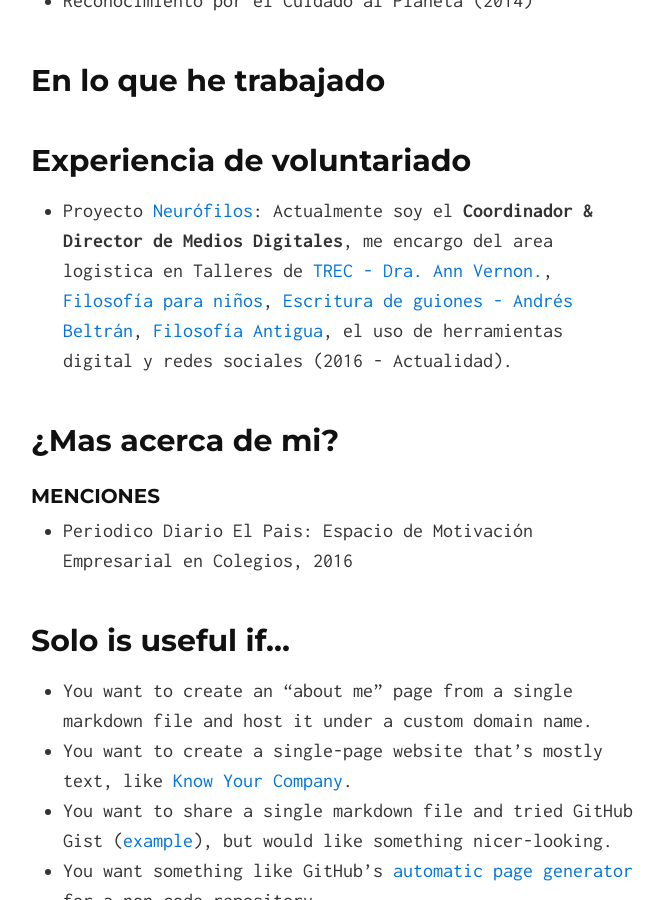
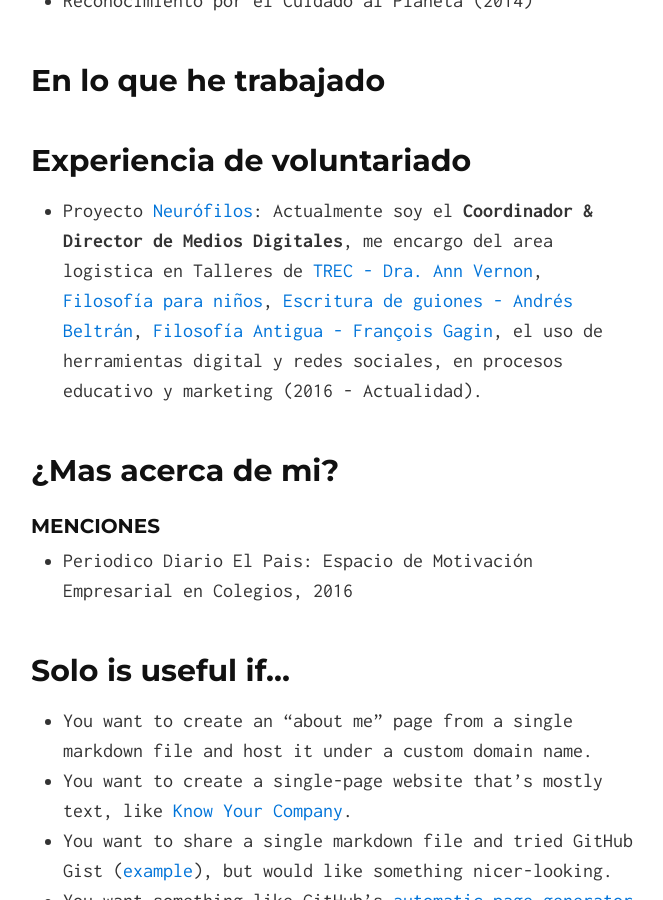
Before and after one commit to MaurooRen/maurooren.github.io, a Jekyll site: the page built from index.md, in a window 1280 px wide and 900 px high, scrolled down 784 px. Shown: the whole window, without its empty margins (307-970 px from the left). Built offline with Jekyll 4.4.1, drawn with Linux system fonts in a browser that asks for light colours; nearby versions of some CDN libraries.

Commit message:
Neurofilos

```diff
--- a/index.md
+++ b/index.md
@@ -23,7 +23,7 @@
 
 ## Experiencia de voluntariado
 
-* Proyecto [Neurófilos](http://facebook.com/neurofilos): Actualmente soy el **Coordinador & Director de Medios Digitales**, me encargo del area logistica en Talleres de [TREC - Dra. Ann Vernon.](https://www.facebook.com/neurofilos/posts/1918473871768816), [Filosofía para niños](https://www.facebook.com/neurofilos/videos/1899372483678955/), [Escritura de guiones - Andrés Beltrán](https://www.facebook.com/neurofilos/posts/1903287973287406), [Filosofía Antigua](https://www.facebook.com/neurofilos/posts/1908076889475181), el uso de herramientas digital y  redes sociales (2016 - Actualidad).
+* Proyecto [Neurófilos](http://facebook.com/neurofilos): Actualmente soy el **Coordinador & Director de Medios Digitales**, me encargo del area logistica en Talleres de [TREC - Dra. Ann Vernon](https://www.facebook.com/neurofilos/posts/1918473871768816), [Filosofía para niños](https://www.facebook.com/neurofilos/videos/1899372483678955/), [Escritura de guiones - Andrés Beltrán](https://www.facebook.com/neurofilos/posts/1903287973287406), [Filosofía Antigua - François Gagin](https://www.facebook.com/neurofilos/posts/1908076889475181), el uso de herramientas digital y redes sociales, en procesos educativo y marketing (2016 - Actualidad).
 
 
 ## ¿Mas acerca de mi?
```
